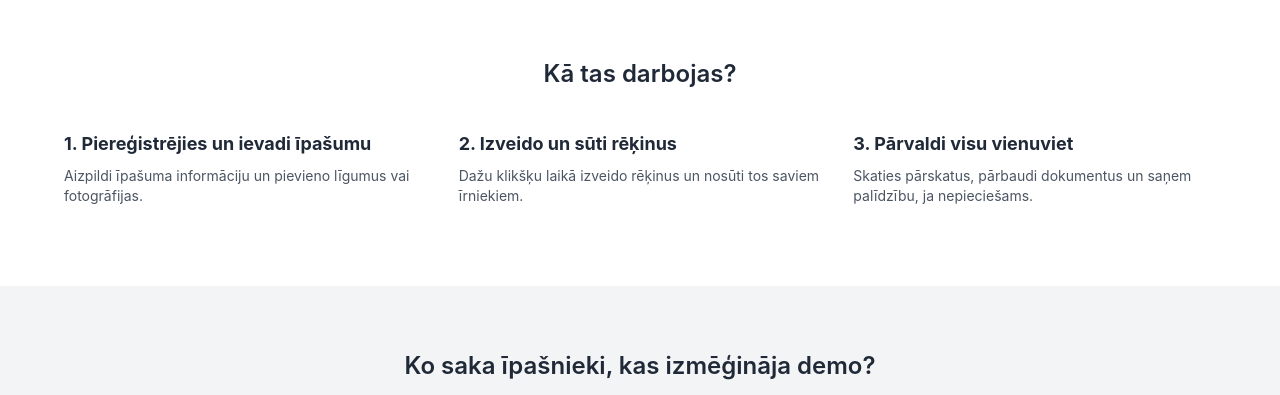
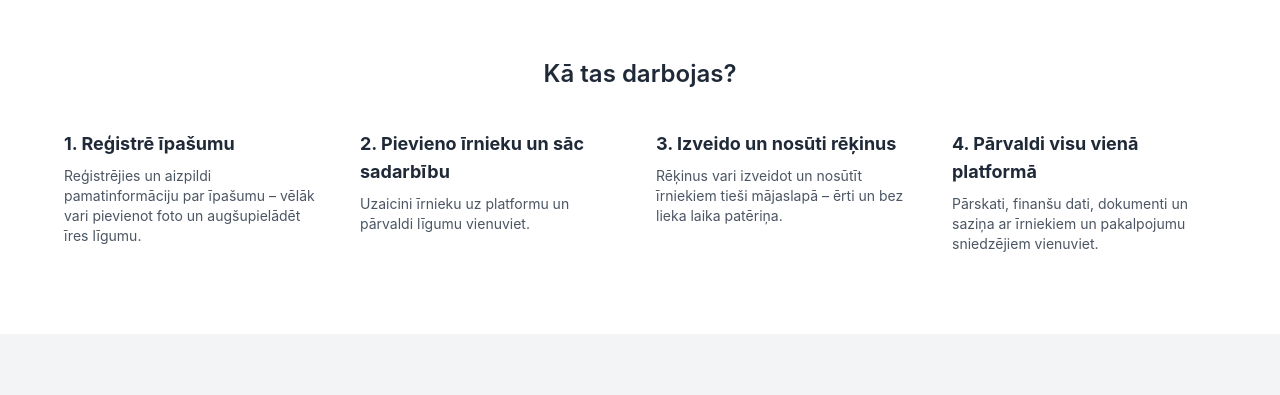
Before and after one commit to Flatcorex/Flatcorex, a plain HTML site: page index.html in a window 1280 px wide. Shown: the part 970-1365 px from the top of the page. Drawn offline with nearby package versions, Linux system fonts and the light colour scheme.

Commit message:
Add files via upload

```diff
--- a/index.html
+++ b/index.html
@@ -39,27 +39,27 @@
   <div class="grid md:grid-cols-3 gap-8">
     <div class="bg-white bg-opacity-10 backdrop-blur-md p-6 rounded-xl shadow" data-aos="fade-up" data-aos-delay="0">
       <h3 class="text-lg font-semibold mb-2">📁 Centralizēta pārvaldība</h3>
-      <p class="text-sm">Visi dokumenti, rēķini un saziņa vienuviet – bez liekas meklēšanas un haosa.</p>
+      <p class="text-sm">Visi dokumenti, rēķini un saziņa vienuviet – bez liekas meklēšanas un haosa</p>
     </div>
     <div class="bg-white bg-opacity-10 backdrop-blur-md p-6 rounded-xl shadow" data-aos="fade-up" data-aos-delay="50">
       <h3 class="text-lg font-semibold mb-2">⏱️ Laika ietaupījums</h3>
-      <p class="text-sm">Automatizētas darbības, gudri paziņojumi un mazāk manuāla darba.</p>
+      <p class="text-sm">Automatizētas darbības, gudri paziņojumi un mazāk manuāla darba</p>
     </div>
     <div class="bg-white bg-opacity-10 backdrop-blur-md p-6 rounded-xl shadow" data-aos="fade-up" data-aos-delay="100">
       <h3 class="text-lg font-semibold mb-2">💬 Ātra saziņa ar īrniekiem</h3>
-      <p class="text-sm">Iebūvēts čats ar dokumentu nosūtīšanu, pārskatāmību un vēsturi.</p>
+      <p class="text-sm">Iebūvēts čats ar dokumentu nosūtīšanu, pārskatāmību un vēsturi</p>
     </div>
     <div class="bg-white bg-opacity-10 backdrop-blur-md p-6 rounded-xl shadow" data-aos="fade-up" data-aos-delay="150">
       <h3 class="text-lg font-semibold mb-2">🧾 Automatizēti rēķini</h3>
-      <p class="text-sm">Izraksti rēķinus dažu sekunžu laikā un saņem maksājumu paziņojumus.</p>
+      <p class="text-sm">Izraksti rēķinus dažu sekunžu laikā un saņem maksājumu paziņojumus</p>
     </div>
     <div class="bg-white bg-opacity-10 backdrop-blur-md p-6 rounded-xl shadow" data-aos="fade-up" data-aos-delay="200">
       <h3 class="text-lg font-semibold mb-2">📂 Dokumentu arhīvs</h3>
-      <p class="text-sm">Droši glabāti līgumi, pārskati un vēsture – pieejami jebkurā brīdī.</p>
+      <p class="text-sm">Droši glabāti līgumi, pārskati un vēsture – pieejami jebkurā brīdī</p>
     </div>
     <div class="bg-white bg-opacity-10 backdrop-blur-md p-6 rounded-xl shadow" data-aos="fade-up" data-aos-delay="250">
       <h3 class="text-lg font-semibold mb-2">🛠️ Ekskluzīvi pakalpojumi</h3>
-      <p class="text-sm">Sadarbībā ar meistariem: santehniķi, elektriķi, dizaineri un citi – tikai Flatcorex lietotājiem.</p>
+      <p class="text-sm">Sadarbībā ar meistariem: santehniķi, elektriķi, dizaineri un citi – tikai Flatcorex lietotājiem</p>
     </div>
   </div>
 </div>
@@ -69,19 +69,36 @@
 <section class="bg-white py-20 px-6">
   <div class="max-w-6xl mx-auto text-center">
     <h2 class="text-2xl font-semibold mb-10">Kā tas darbojas?</h2>
-      <div class="grid md:grid-cols-3 gap-8 text-left">
-        <div data-aos="fade-up">
-          <h3 class="font-bold text-lg mb-2">1. Piereģistrējies un ievadi īpašumu</h3>
-          <p class="text-sm text-gray-600">Aizpildi īpašuma informāciju un pievieno līgumus vai fotogrāfijas.</p>
+    <div class="grid md:grid-cols-2 lg:grid-cols-4 gap-8 text-left">
+
+      <div data-aos="fade-up" data-aos-delay="0">
+        <h3 class="font-bold text-lg mb-2">1. Reģistrē īpašumu</h3>
+        <p class="text-sm text-gray-600">
+          Reģistrējies un aizpildi pamatinformāciju par īpašumu – vēlāk vari pievienot foto un augšupielādēt īres līgumu.
+        </p>
       </div>
+
       <div data-aos="fade-up" data-aos-delay="100">
-          <h3 class="font-bold text-lg mb-2">2. Izveido un sūti rēķinus</h3>
-          <p class="text-sm text-gray-600">Dažu klikšķu laikā izveido rēķinus un nosūti tos saviem īrniekiem.</p>
+        <h3 class="font-bold text-lg mb-2">2. Pievieno īrnieku un sāc sadarbību</h3>
+        <p class="text-sm text-gray-600">
+          Uzaicini īrnieku uz platformu un pārvaldi līgumu vienuviet.
+        </p>
       </div>
+
       <div data-aos="fade-up" data-aos-delay="200">
-          <h3 class="font-bold text-lg mb-2">3. Pārvaldi visu vienuviet</h3>
-          <p class="text-sm text-gray-600">Skaties pārskatus, pārbaudi dokumentus un saņem palīdzību, ja nepieciešams.</p>
+        <h3 class="font-bold text-lg mb-2">3. Izveido un nosūti rēķinus</h3>
+        <p class="text-sm text-gray-600">
+          Rēķinus vari izveidot un nosūtīt īrniekiem tieši mājaslapā – ērti un bez lieka laika patēriņa.
+        </p>
       </div>
+
+      <div data-aos="fade-up" data-aos-delay="300">
+        <h3 class="font-bold text-lg mb-2">4. Pārvaldi visu vienā platformā</h3>
+        <p class="text-sm text-gray-600">
+          Pārskati, finanšu dati, dokumenti un saziņa ar īrniekiem un pakalpojumu sniedzējiem vienuviet.
+        </p>
+      </div>
+
     </div>
   </div>
 </section>
```
Lines whose indentation alone changed are shown as unchanged.
